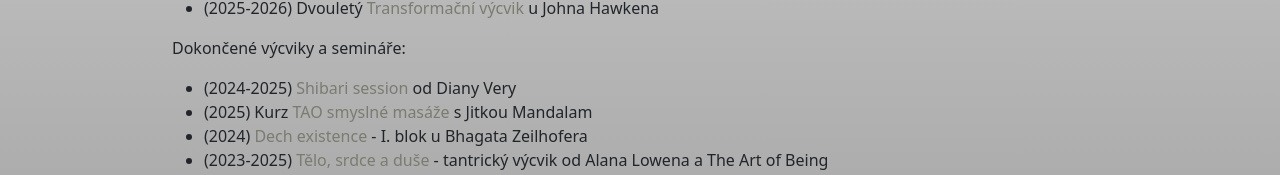
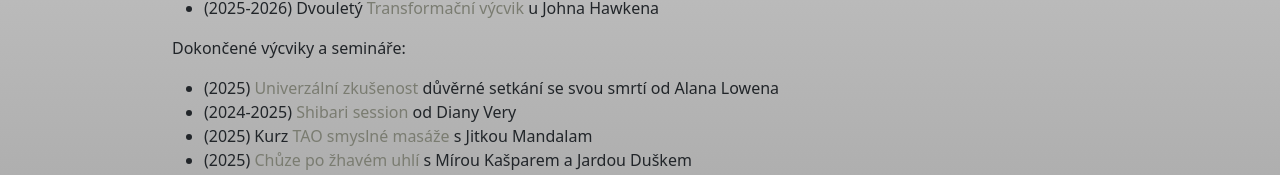
Before and after one commit to adammanuraz/adammanuraz.github.io, an Angular app in the folder angular/: page /#/shadow-path/manu in a window 1280 px wide. Shown: the part 625-800 px from the top of the page. Built offline with nearby package versions, Linux system fonts and the light colour scheme.

Commit message:
Personal updates

```diff
--- a/angular/src/app/about-us/hakima/hakima.html
+++ b/angular/src/app/about-us/hakima/hakima.html
@@ -24,14 +24,18 @@
         </ul>
         <p>Dokončené výcviky a semináře:
         <ul>
+            <li>(2026) <a href="https://artofbeing.cz/" target="_blank">Tělo, srdce a duše I</a> léčení a zasvěcení do sexuality - The Art of Being</li>
+            <li>(2025) <a href="https://artofbeing.cz/" target="_blank">Univerzální zkušenost</a> důvěrné setkání se svou smrtí od Alana Lowena</li>
             <li>(2025) Roční <a href="https://www.cestytransformace.cz/?lang=cz&menu=11&article=247&date=642" target="_blank">Medicínská cesta</a> s Jitkou Mandalam</li>
             <li>(2025) Kurz <a href="https://www.mandalam.cz/tao-coaching-pro-pary/" target="_blank">TAO smyslné masáže</a> s Jitkou Mandalam</li>
+            <li>(2025) <a href="https://skridla.cz/" target="_blank">Chůze po žhavém uhlí</a> s Mírou Kašparem a Jardou Duškem</li>
             <li>(2024-2025) Výcvik <a href="https://www.oceanicbodywork.com/Home/Products#Modal" target="_blank">Oceanic bodywork Fire & Earth</a> s Nirvano</li>
             <li>(2025) Transformace stínu do životní síly a osobní svobody v rámci <a href="https://www.umenimilovani.cz/erotika-bdsm-a-temny-eros/" target="_blank">umění milování</a> u&nbsp;Jana Komedy a Marie Koudelkové</li>
             <li>(2024) <a href="https://dianavera.com/event/certifikovany-vycvik-shibari-session/" target="_blank">Shibari session</a> - I. blok od Diany Very</li>
             <li>(2024) Kurz tantrické masáže <a href="https://www.tantramasaze.com/skola-tantricke-masaze-zakladni-kurz-tantra-masaze.asp" target="_blank">Od doteku k intimitě</a> v Tantra masáže Praha</li>
             <li>(2024) <a href="https://linkingawareness.com/" target="_blank">Linking Awareness</a> u Loesje Jacob</li>
             <li>(2024) Kurz <a href="https://education.pavlinekan.com/" target="_blank">DOTKNI SE jeHO</a> u&nbsp;Pavline Kan</li>
+            <li>(2024) Kurz <a href="https://www.jennyazeny.cz/" target="_blank">Femme Fatale</a> &nbsp;Jenny Parable</li>
             <li>(2024) <a href="https://www.sugandho.cz/seminare-vycvik/primarni-prace/" target="_blank">Osvobození dětství</a> u&nbsp;Sugandho</li>
             <li>(2023-2024) <a href="https://www.shangrila.cz/dech-existence-vycvik" target="_blank">Dech existence</a> u&nbsp;Bhagata Zeilhofera</li>
         </ul>
--- a/angular/src/app/about-us/manu/manu.html
+++ b/angular/src/app/about-us/manu/manu.html
@@ -36,10 +36,12 @@
         </ul>
         <p>Dokončené výcviky a semináře:
         <ul>
-        <li>(2024-2025) <a href="https://dianavera.com/event/certifikovany-vycvik-shibari-session/" target="_blank">Shibari session</a> od Diany Very</li>
+            <li>(2025) <a href="https://artofbeing.cz/" target="_blank">Univerzální zkušenost</a> důvěrné setkání se svou smrtí od Alana Lowena</li>
+            <li>(2024-2025) <a href="https://dianavera.com/event/certifikovany-vycvik-shibari-session/" target="_blank">Shibari session</a> od Diany Very</li>
             <li>(2025) Kurz <a href="https://www.mandalam.cz/tao-coaching-pro-pary/" target="_blank">TAO smyslné masáže</a> s Jitkou Mandalam</li>
+            <li>(2025) <a href="https://skridla.cz/" target="_blank">Chůze po žhavém uhlí</a> s Mírou Kašparem a Jardou Duškem</li>
             <li>(2024) <a href="https://www.shangrila.cz/dech-existence-vycvik" target="_blank">Dech existence</a> - I. blok u&nbsp;Bhagata Zeilhofera</li>
-            <li>(2023-2025) <a href="https://artofbeing.cz/events/novy-vycvik-telo-srdce-a-duse-2023/" target="_blank">Tělo, srdce a duše</a> - tantrický výcvik od Alana Lowena a The Art of Being </li>
+            <li>(2023-2025) <a href="https://artofbeing.cz/" target="_blank">Tělo, srdce a duše</a> - dvouletý tantrický výcvik od Alana Lowena a The Art of Being </li>
             <li>(2024) <a href="https://mahalo-centrum.cz/vnitrni-de-armouring-mahalo-metoda-ii/" target="_blank">Vnitřní de-armouring</a> u Vojty Chládka</li>
             <li>(2024) <a href="https://www.tantramasaze.com/tantra-masaze-praha-skola-tantricke-masaze-tantricka-masaz-pro-profesionalni-terapeuty.asp" target="_blank">Tantrická masáž</a> pro profesionální terapeuty v centru Tantra masáže Praha</li>
             <li>(2024) Kurz Transformační tantra masáže dle Johna Hawkena </li>
--- a/angular/src/app/navigation-bar/navigation-bar.html
+++ b/angular/src/app/navigation-bar/navigation-bar.html
@@ -44,10 +44,7 @@
                     </a>
                     <ul class="dropdown-menu">
                         <li><a class="dropdown-item" routerLink="/{{path ? path + '-path/manu':'manu'}}">Manu</a></li>
-
-                        @if (!path || path === 'shadow' || path === 'elements' || path === 'tantra') {
-                            <li><a class="dropdown-item" href="{{path ? path + '-path/hakima':'hakima'}}">Hakima</a></li>
-                        }
+                        <li><a class="dropdown-item" routerLink="/{{path ? path + '-path/hakima':'hakima'}}">Hakima</a></li>
                     </ul>
                 </li>
             </ul>
```
